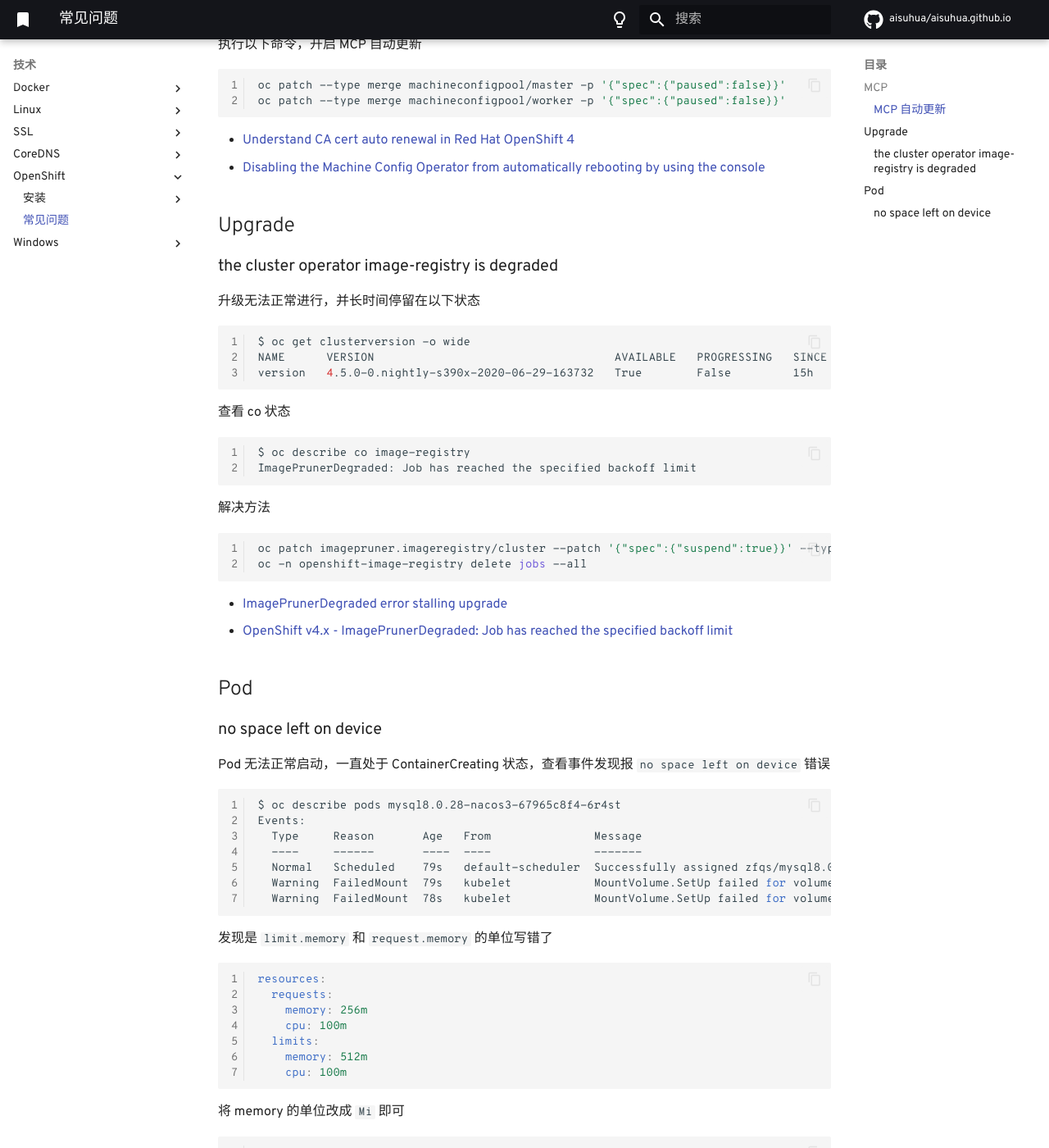
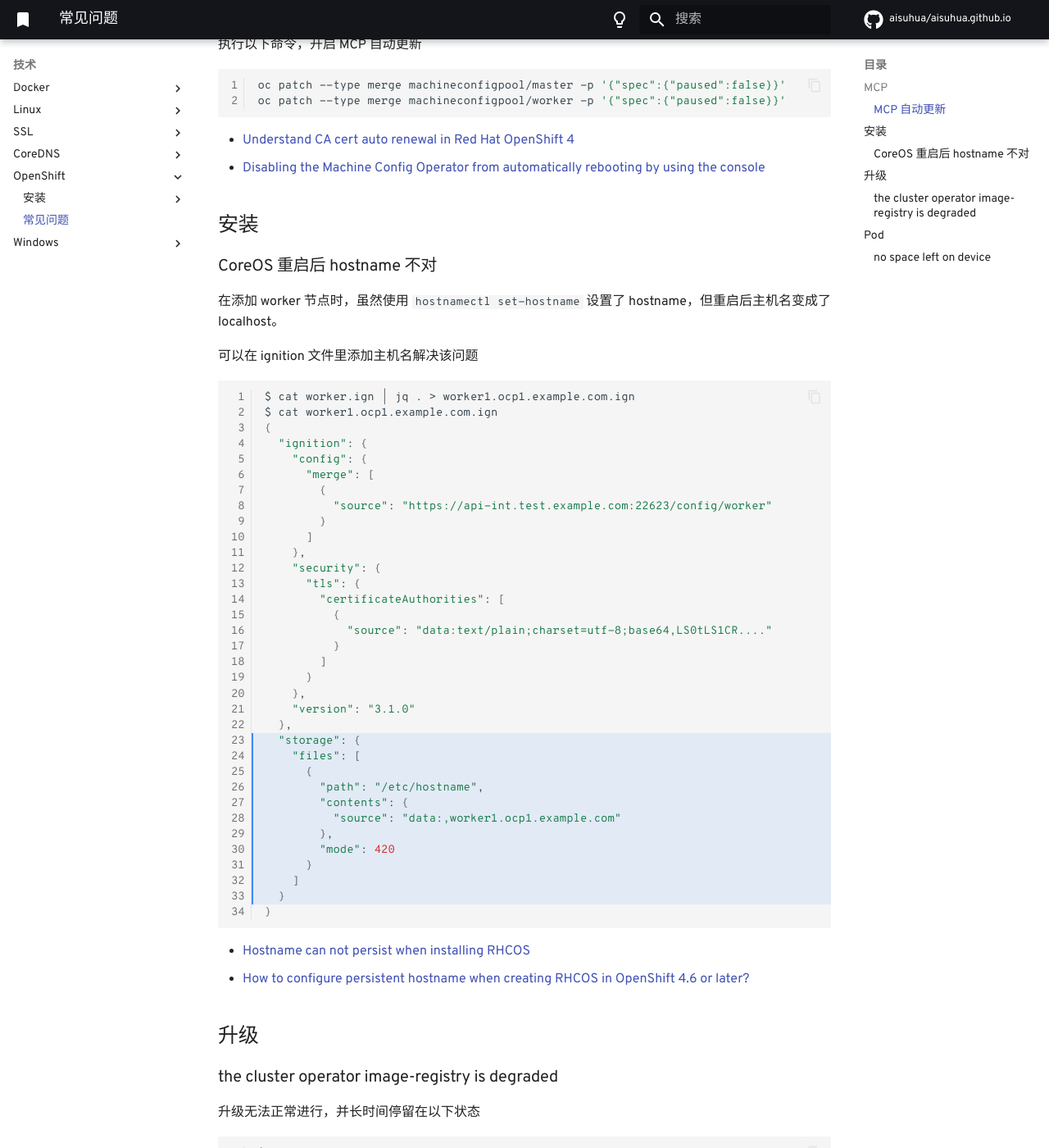
Before and after one commit to aisuhua/aisuhua.github.io, an MkDocs documentation site: the page built from docs/openshift/faq.md, in a window 1280 px wide and 1400 px high, scrolled down 349 px. Shown: the whole window at 82% size. Built offline with MkDocs 1.6.1 and Material for MkDocs 9.7.7, drawn with Linux system fonts in a browser that asks for light colours; comment, search, counter and statistics services are not loaded.

Commit message:
update faq

````diff
--- a/docs/openshift/faq.md
+++ b/docs/openshift/faq.md
@@ -16,7 +16,55 @@
 - [Understand CA cert auto renewal in Red Hat OpenShift 4](https://access.redhat.com/articles/5651701)
 - [Disabling the Machine Config Operator from automatically rebooting by using the console](https://docs.openshift.com/container-platform/4.10/support/troubleshooting/troubleshooting-operator-issues.html#troubleshooting-disabling-autoreboot-mco-console_troubleshooting-operator-issues)
 
-## Upgrade
+## 安装
+
+### CoreOS 重启后 hostname 不对
+
+在添加 worker 节点时，虽然使用 `hostnamectl set-hostname` 设置了 hostname，但重启后主机名变成了 localhost。
+
+可以在 ignition 文件里添加主机名解决该问题
+
+```sh hl_lines="23-33"
+$ cat worker.ign | jq . > worker1.ocp1.example.com.ign
+$ cat worker1.ocp1.example.com.ign
+{
+  "ignition": {
+    "config": {
+      "merge": [
+        {
+          "source": "https://api-int.test.example.com:22623/config/worker"
+        }
+      ]
+    },
+    "security": {
+      "tls": {
+        "certificateAuthorities": [
+          {
+            "source": "data:text/plain;charset=utf-8;base64,LS0tLS1CR...."
+          }
+        ]
+      }
+    },
+    "version": "3.1.0"
+  },
+  "storage": {
+    "files": [
+      {
+        "path": "/etc/hostname",
+        "contents": {
+          "source": "data:,worker1.ocp1.example.com"
+        },
+        "mode": 420
+      }
+    ]
+  }
+}
+```
+
+- [Hostname can not persist when installing RHCOS](https://bugzilla.redhat.com/show_bug.cgi?id=1905986)
+- [How to configure persistent hostname when creating RHCOS in OpenShift 4.6 or later?](https://access.redhat.com/solutions/5680251)
+
+## 升级
 
 ### the cluster operator image-registry is degraded
 
````
